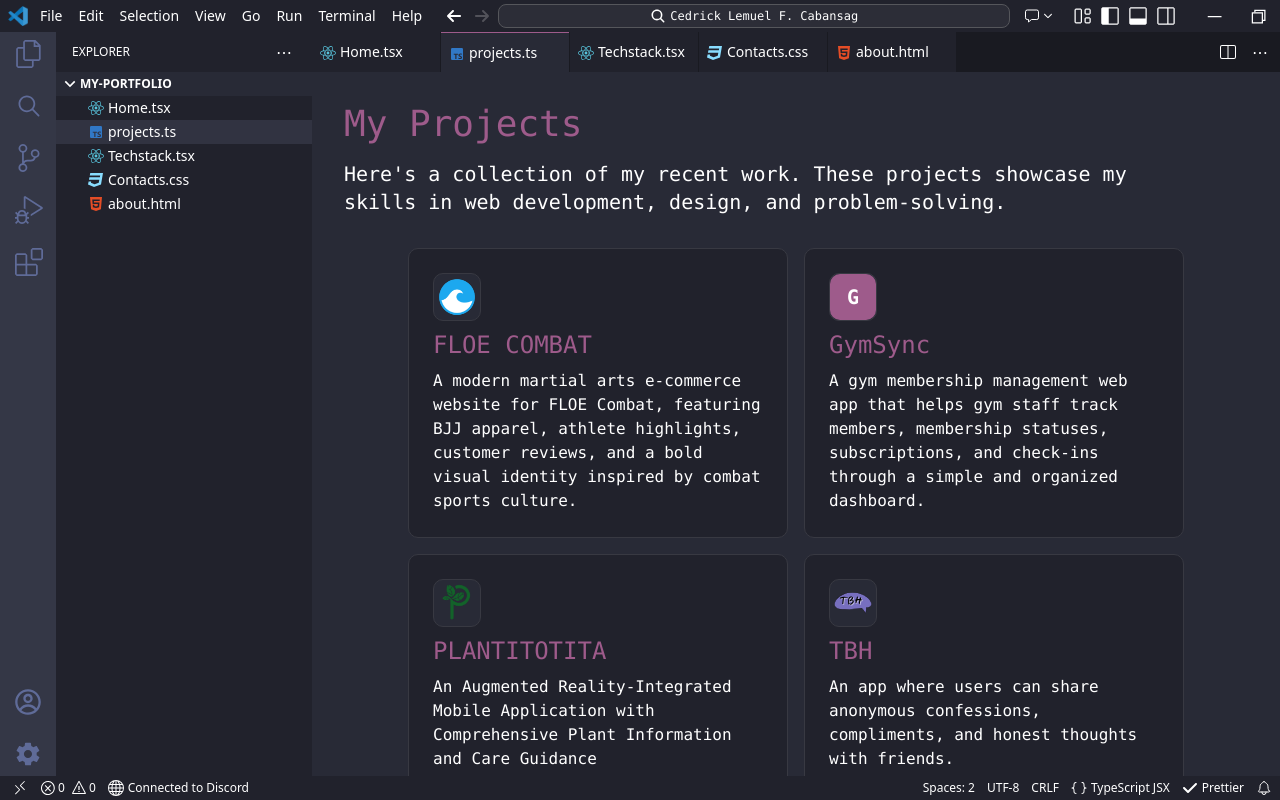
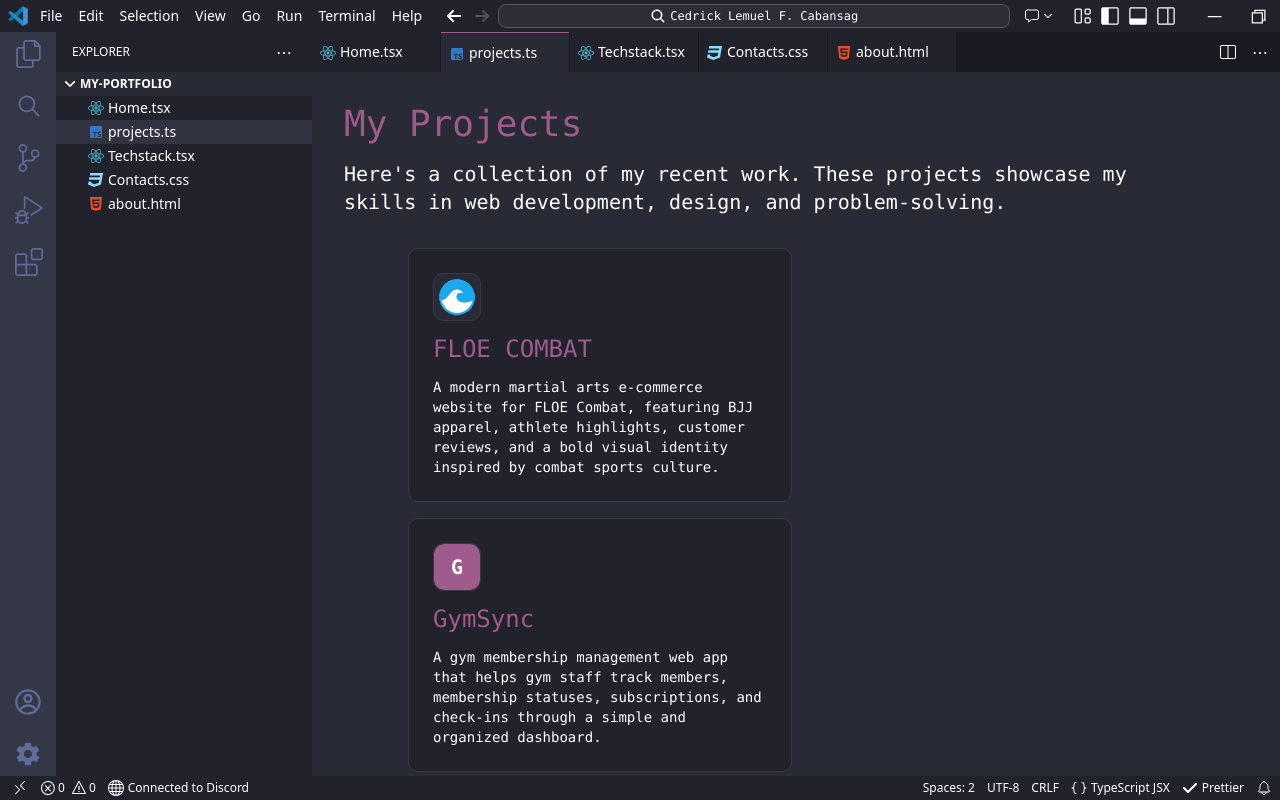
Before and after one commit to zMeliodas/my-portfolio, a React (Vite) app: page /projects in a window 1280 px wide. Built offline with nearby package versions, Linux system fonts and the light colour scheme.

Commit message:
fix: equalize project card heights and sizing

```diff
--- a/src/Pages/Projects.tsx
+++ b/src/Pages/Projects.tsx
@@ -52,7 +52,7 @@ const Projects = () => {
         </p>
       </div>
 
-      <div className="grid w-full gap-4 grid-cols-[repeat(auto-fit,minmax(300px,1fr))] pb-8 mt-8 px-4 xl:px-24">
+      <div className="grid auto-rows-fr gap-4 w-full pb-8 mt-8 px-4 xl:px-24 grid-cols-[repeat(auto-fill,384px)]">
         {cards.map((card) => (
           <Card
             key={card.title}
--- a/src/components/Card.tsx
+++ b/src/components/Card.tsx
@@ -6,39 +6,34 @@ const Card = ({ imageSrc, title, description, link, icon }: CardTypes) => {
     return title.trim().charAt(0).toUpperCase();
   };
 
+  const Wrapper = link ? "a" : "div";
+  const wrapperProps = link
+    ? { href: link, target: "_blank", rel: "noopener noreferrer" }
+    : {};
+
   return (
-    <>
-      {link ? (
-        <a
-          href={link}
-          target="_blank"
-          rel="noopener noreferrer"
-          className="flex flex-col gap-2 bg-cardColor border border-borderColor hover:border-draculaPink rounded-lg p-6 transition-colors duration-200 max-w-sm w-full"
+    <Wrapper
+      {...wrapperProps}
+      className="flex flex-col gap-3 bg-cardColor border border-borderColor hover:border-draculaPink rounded-lg p-6 transition-colors duration-200 w-full h-full"
     >
-          <div className="bg-backgroundColor border rounded-lg border-borderColor w-12 h-12">
-            {imageSrc !== "" ? (
-              <img className="p-1" src={imageSrc} alt="" />
+      <div className="bg-backgroundColor flex items-center justify-center border rounded-lg border-borderColor w-12 h-12 overflow-hidden">
+        {imageSrc ? (
+          <img
+            className="w-full h-full object-contain p-1"
+            src={imageSrc}
+            alt={title}
+          />
+        ) : icon ? (
+          icon
         ) : (
-              <div
-                className={`rounded-lg bg-draculaPink text-white flex items-center justify-center text-xl font-semibold font-mono h-full`}
-              >
+          <div className="rounded-lg bg-draculaPink text-white flex items-center justify-center text-xl font-semibold font-mono h-full w-full">
             {getTitleInitial(title)}
           </div>
         )}
       </div>
       <h1 className="text-draculaPink font-mono text-2xl">{title}</h1>
-          <p className="text-white font-mono text-md">{description}</p>
-        </a>
-      ) : (
-        <div className="flex flex-col gap-4 bg-cardColor border border-borderColor hover:border-draculaPink rounded-lg p-6 transition-colors duration-200 max-w-sm w-full">
-          <div className="bg-backgroundColor flex justify-center items-center border rounded-lg border-borderColor w-12 h-12">
-            {icon}
-          </div>
-          <h1 className="text-draculaPink font-mono text-2xl">{title}</h1>
-          <p className="text-white font-mono text-md">{description}</p>
-        </div>
-      )}
-    </>
+      <p className="text-white font-mono text-sm">{description}</p>
+    </Wrapper>
   );
 };
 
```
Lines whose indentation alone changed are shown as unchanged.
